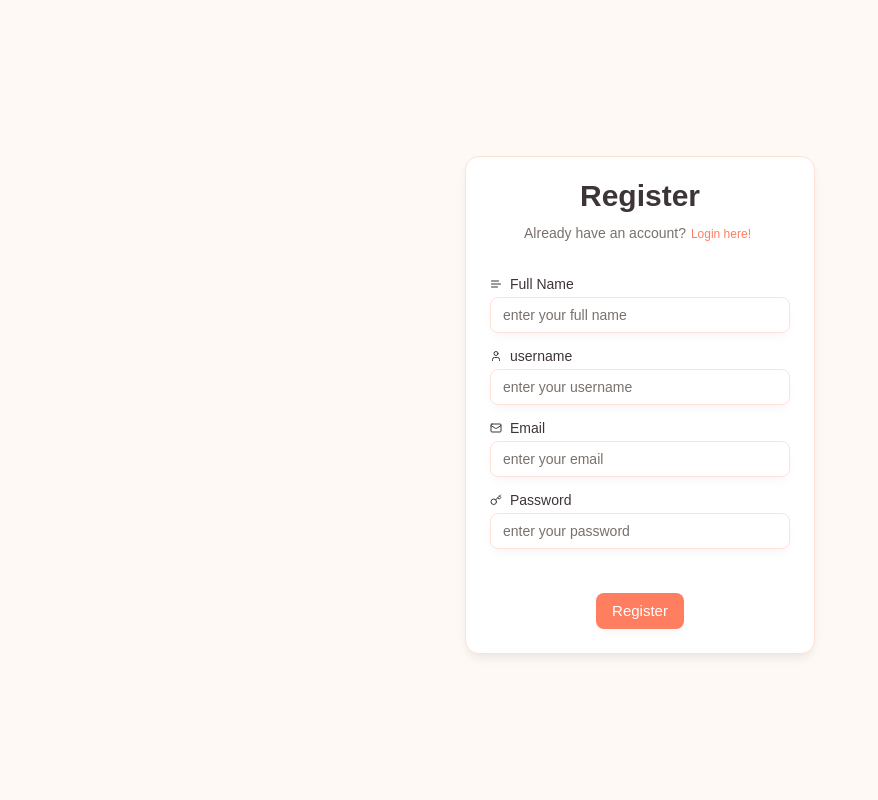
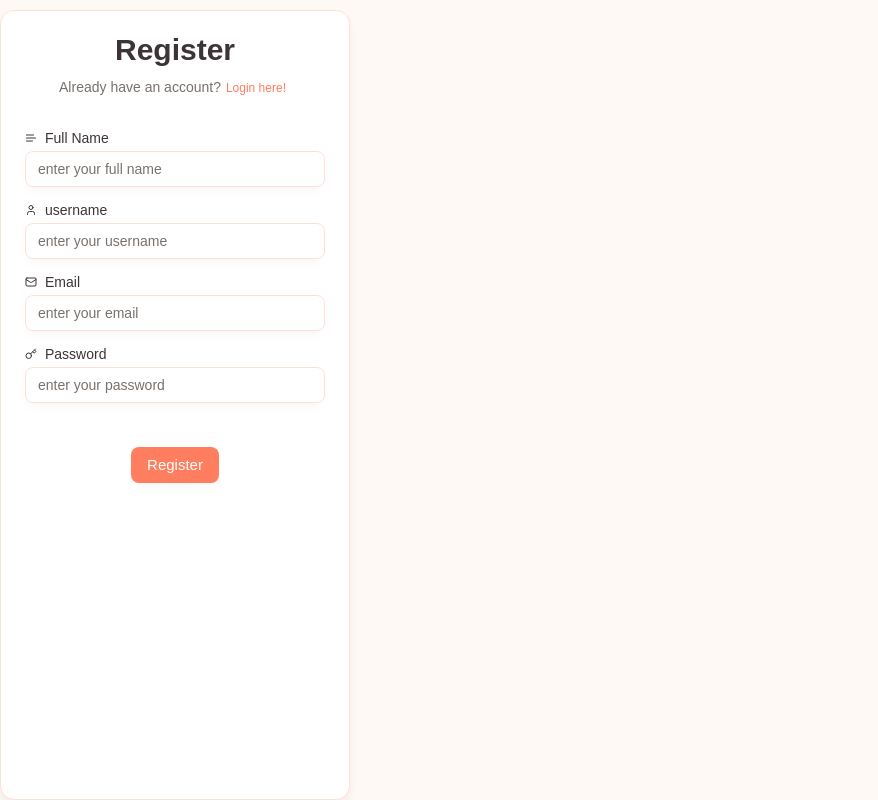
Before and after one commit to UmerBaig123/pettit, a React (Vite) app in the folder UI/: page /register in a window 1280 px wide. Shown: the whole page, without its empty margins (0-878 px from the left). Built offline with nearby package versions, Linux system fonts and the light colour scheme.

Commit message:
layout adjustment of login page

```diff
--- a/UI/src/index.css
+++ b/UI/src/index.css
@@ -5,7 +5,7 @@
 #root {
   width: 100%;
   display: grid;
-  place-content: center;
+  /* place-content: center; */
   height: 100vh;
 }
 @theme inline {
```
